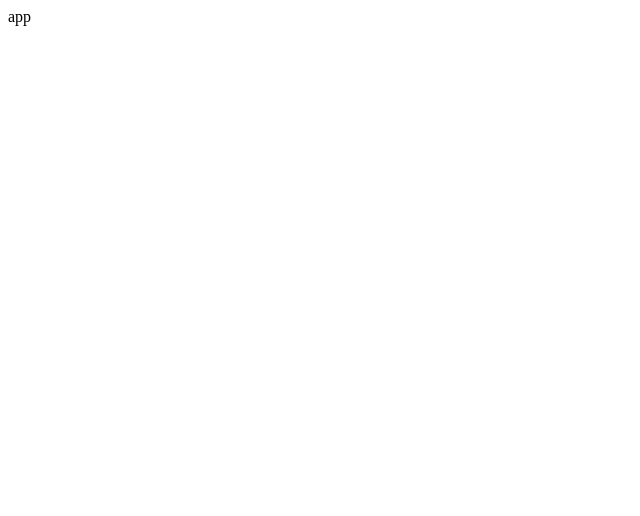
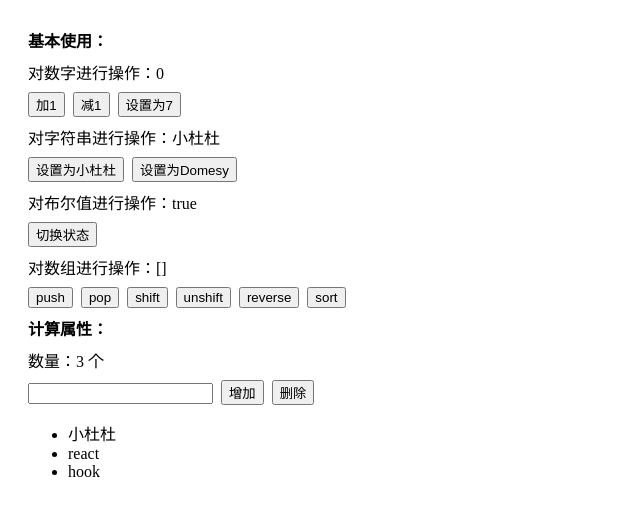
Before and after one commit to tisou1/hooks-ts, a React (Vite) app: page / in a window 1280 px wide. Shown: the top 516 px of the page, without its empty margins (0-640 px from the left). Built offline with nearby package versions, Linux system fonts and the light colour scheme.

Commit message:
feat: add useReactive

```diff
--- a/src/App.tsx
+++ b/src/App.tsx
@@ -1,15 +1,76 @@
 import React,{useState} from 'react';
 import { BrowserRouter as Router, Routes, Route} from 'react-router-dom';
-import {useCountDown, useLatest, useTimeout} from './hooks'
+import { useReactive } from './hooks'
 
 function App() {
 
-  const [count, setCount] = useState(0)
-  const latestCount = useLatest(count)
+  const state = useReactive<any>({
+    count: 0,
+    name: '小杜杜',
+    flag: true,
+    arr: [],
+    bugs: ['小杜杜', 'react', 'hook'],
+    addBug(bug:string) {
+      this.bugs.push(bug);
+    },
+    get bugsCount() {
+      return this.bugs.length;
+    },
+  })
 
   return (
-    <div className="App">
-      app
+    <div style={{padding: 20}}>
+      <div style={{fontWeight: 'bold'}}>基本使用：</div>
+       <div style={{marginTop: 8}}> 对数字进行操作：{state.count}</div>
+       <div style={{margin: '8px 0', display: 'flex',justifyContent: 'flex-start'}}>
+         <button color='primary' onClick={() => state.count++ } >加1</button>
+         <button color='primary' style={{marginLeft: 8}} onClick={() => state.count-- } >减1</button>
+         <button color='primary' style={{marginLeft: 8}} onClick={() => state.count = 7 } >设置为7</button>
+       </div>
+       <div style={{marginTop: 8}}> 对字符串进行操作：{state.name}</div>
+       <div style={{margin: '8px 0', display: 'flex',justifyContent: 'flex-start'}}>
+         <button color='primary' onClick={() => state.name = '小杜杜' } >设置为小杜杜</button>
+         <button color='primary' style={{marginLeft: 8}} onClick={() => state.name = 'Domesy'} >设置为Domesy</button>
+       </div>
+       <div style={{marginTop: 8}}> 对布尔值进行操作：{JSON.stringify(state.flag)}</div>
+       <div style={{margin: '8px 0', display: 'flex',justifyContent: 'flex-start'}}>
+         <button color='primary' onClick={() => state.flag = !state.flag } >切换状态</button>
+       </div>
+       <div style={{marginTop: 8}}> 对数组进行操作：{JSON.stringify(state.arr)}</div>
+       <div style={{margin: '8px 0', display: 'flex',justifyContent: 'flex-start'}}>
+         <button color="primary" onClick={() => state.arr.push(Math.floor(Math.random() * 100))} >push</button>
+         <button color="primary" style={{marginLeft: 8}} onClick={() => state.arr.pop()} >pop</button>
+         <button color="primary" style={{marginLeft: 8}} onClick={() => state.arr.shift()} >shift</button>
+         <button color="primary" style={{marginLeft: 8}} onClick={() => state.arr.unshift(Math.floor(Math.random() * 100))} >unshift</button>
+         <button color="primary" style={{marginLeft: 8}} onClick={() => state.arr.reverse()} >reverse</button>
+         <button color="primary" style={{marginLeft: 8}} onClick={() => state.arr.sort()} >sort</button>
+       </div>
+       <div style={{fontWeight: 'bold', marginTop: 8}}>计算属性：</div>
+       <div style={{marginTop: 8}}>数量：{ state.bugsCount } 个</div>
+       <div style={{margin: '8px 0'}}>
+         {/* <form
+           onSubmit={(e) => {
+             state.bug ? state.addBug(state.bug) : state.addBug('domesy')
+             state.bug = '';
+             e.preventDefault();
+           }}
+         > */}
+           <input type="text" value={state.bug} onChange={(e) => (state.bug = e.target.value)} />
+           <button type="submit"  style={{marginLeft: 8}} onClick={() => {
+              state.bug ? state.addBug(state.bug) : state.addBug('domesy')
+              state.bug = '';
+           }} >增加</button>
+           <button color="primary" style={{marginLeft: 8}} onClick={() => state.bugs.pop()}>删除</button>
+         {/* </form> */}
+
+       </div>
+       <ul>
+         {
+           state.bugs.map((bug:any, index:number) => (
+             <li key={index}>{bug}</li>
+           ))
+         }
+       </ul>
     </div>
   );
 }
--- a/src/hooks/index.jsx
+++ b/src/hooks/index.jsx
@@ -45,5 +45,6 @@ export { default as useWhyDidYouUpdate } from './useWhyDidYouUpdate'
 export { default as useClickSelect } from './useClickSelect'
 
 
-
+//8y月
 export { default as useCreation } from './useCreation'
+export { default as useReactive } from './useReactive'
--- /dev/null
+++ b/src/hooks/useReactive.tsx
@@ -0,0 +1,31 @@
+import { useRef } from "react";
+import { useUpdate, useCreation } from './index'
+
+
+const observer = <T extends Record<string, unknown>>(initialized: T, cb: () => void): T => {
+
+  const proxy = new Proxy<T>(initialized, {
+    get(target, key, receiver) {
+      const res = Reflect.get(target, key, receiver)
+      return typeof res === 'object' ? observer(res, cb) : Reflect.get(target, key)
+    },
+
+    set(target, key, val) {
+      const ret = Reflect.set(target, key, val)
+      cb()
+      return ret
+    }
+  })
+
+  return proxy
+}
+
+
+export default function useReactive<T extends Record<string, unknown>>(initialState: T): T {
+  const ref = useRef<T>(initialState)
+  const update = useUpdate()
+
+  const state = useCreation(() => observer(ref.current, () => { update() }), [])
+
+  return state!
+}
```
